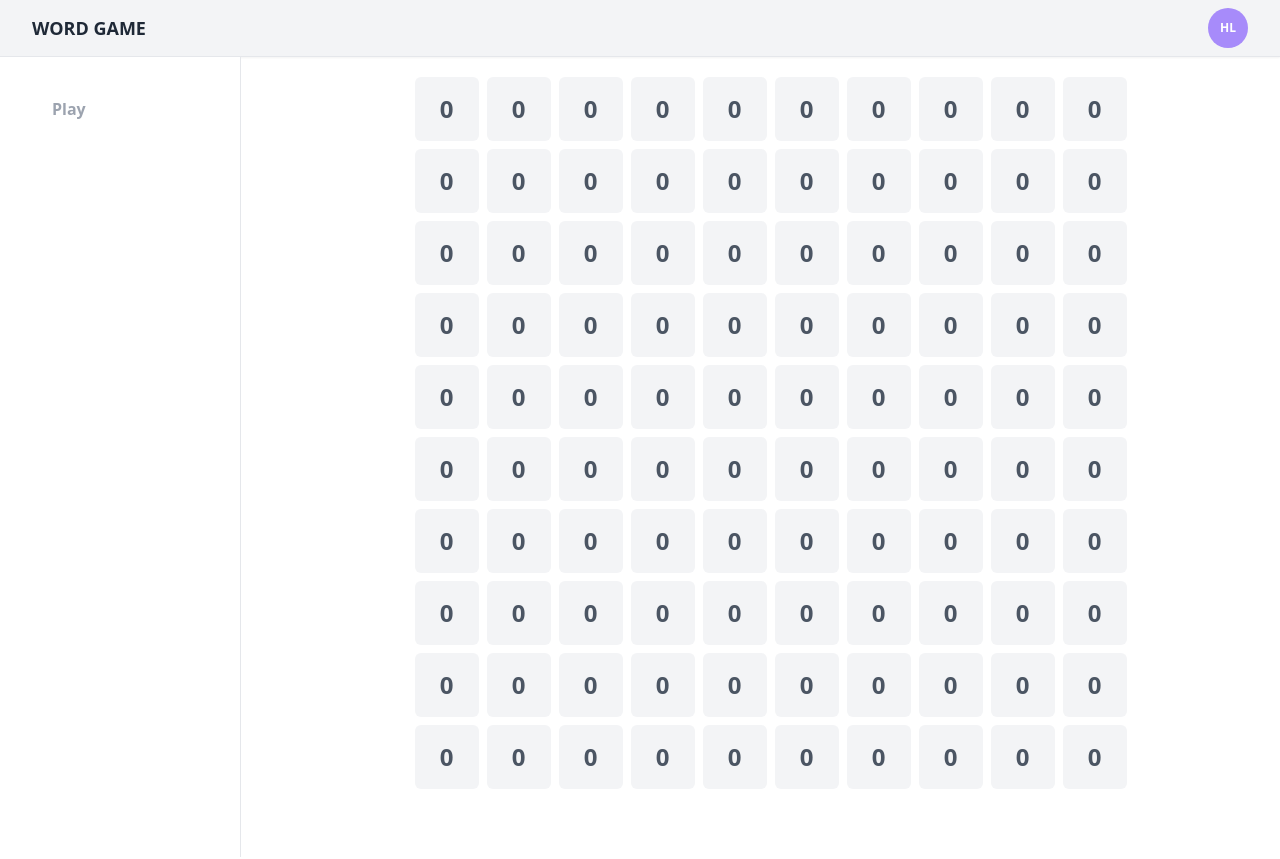
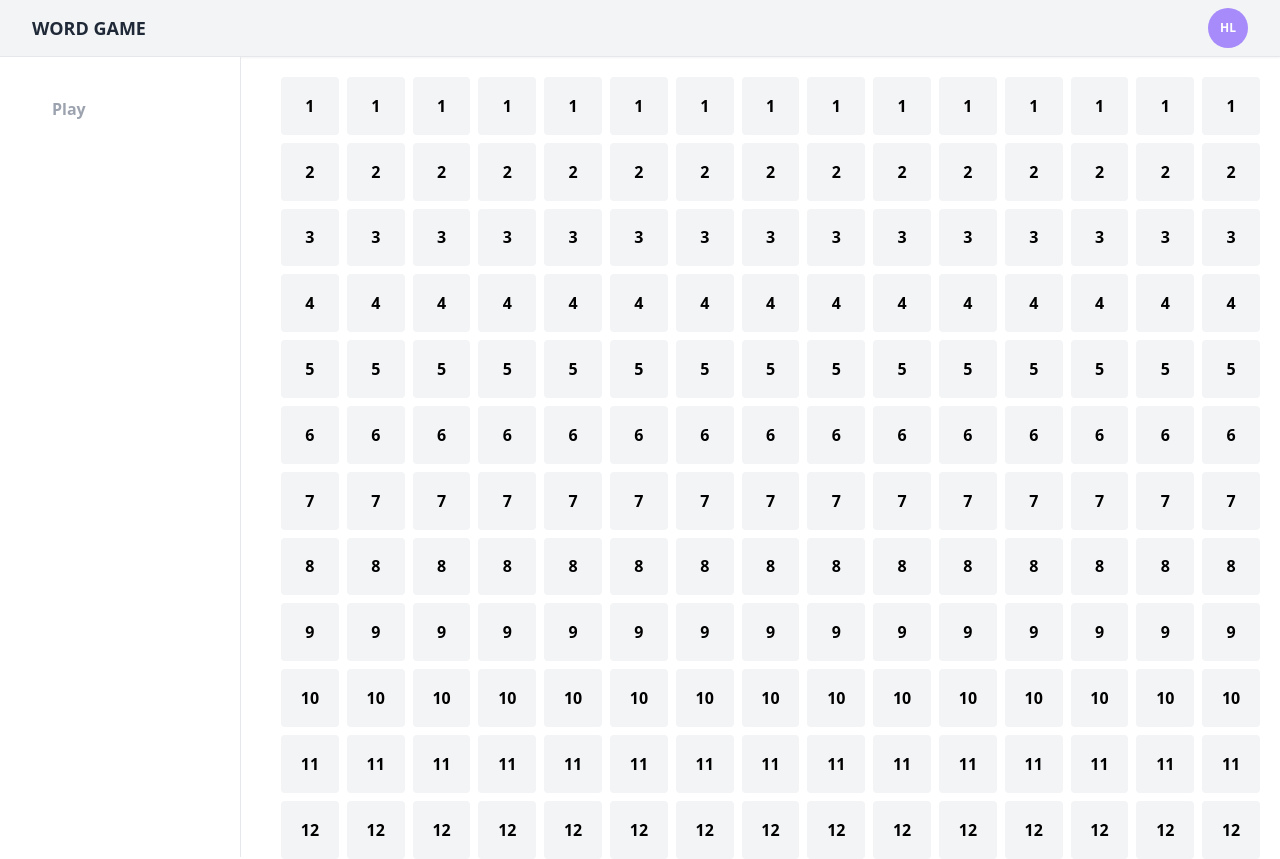
Before and after one commit to Team12Coursework/Prototype, a Vue app in the folder frontend/: page /play in a window 1280 px wide. Shown: the top 859 px of the page. Built offline with nearby package versions, Linux system fonts and the light colour scheme.

Commit message:
simplified GameBoard and added some basic dynamic functionality

```diff
--- a/frontend/src/components/GameBoard.vue
+++ b/frontend/src/components/GameBoard.vue
@@ -1,25 +1,17 @@
 <template>
-    <div class='flex flex-col items-center justify-center'>
-        <div>
-            <div class='flex justify-center items-center space-x-2 font-bold text-2xl text-gray-600 mb-6'>
-                <div v-for="(row, i) in board" :key='row' class='space-y-2'>
-                    <div v-for="(cell, j) in row" :key='cell'>
-                        <div id='cell' @click='selected = 9 * i + j' class='bg-gray-100 rounded-md flex justify-center items-center w-16 h-16 cursor-pointer' v-bind:class='{ "bg-blue-400 text-white": (9 * i + j) == selected }'>
-                            <span>0</span>
-                        </div>
-                    </div>
-                </div>
+    <div class="flex space-x-2 justify-center w-full">
+        <div v-for="i in 15" :key="i" class="flex flex-col space-y-2 w-full">
+            <div v-for="j in 15" :key="j" class="flex bg-gray-100 w-full rounded justify-center items-center font-semibold" style="aspect-ratio: 1;">
+                {{ j }}
             </div>
         </div>
     </div>
 </template>
 
 <script>
-    export default {
-        data() {
-            return {
-                board: Array(10).fill(0).map(() => Array(10).fill(0)),
-            }
-        },
+export default {
+    mounted() {
+        console.log("hello");
     }
+}
 </script>
```
